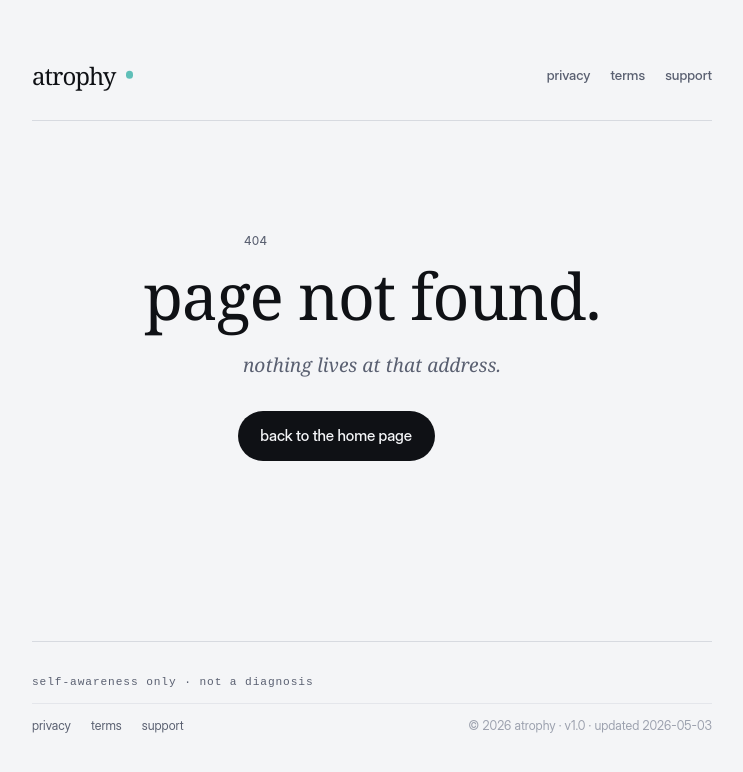
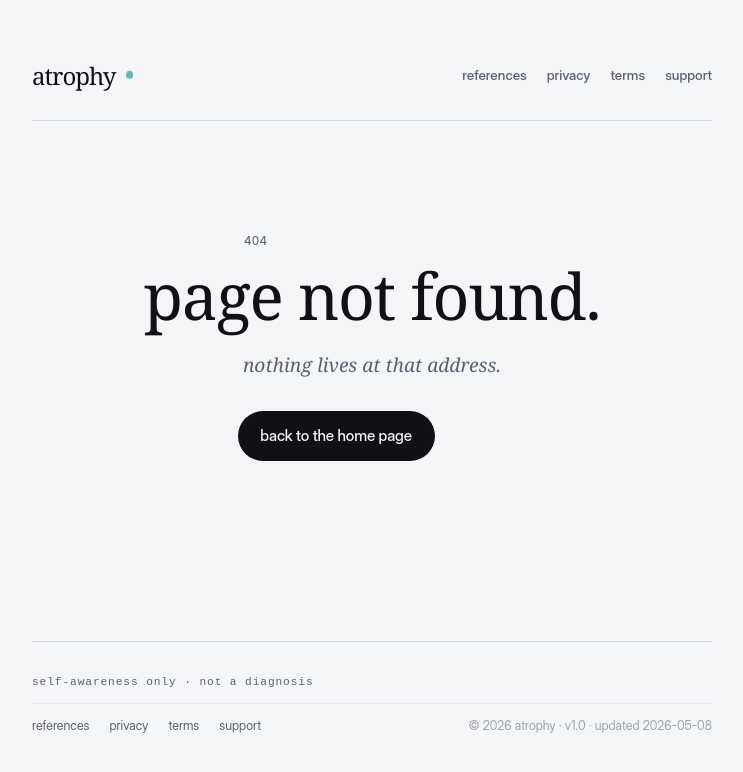
Before and after one commit to atrophy-ai/atrophy-ai.github.io, a plain HTML site: page 404.html in a window 1280 px wide. Shown: the whole page, without its empty margins (268-1011 px from the left). Drawn offline with Linux system fonts and the light colour scheme; a web font is replaced by a local one.

Commit message:
feat: link references page from header and footer nav across all pages

```diff
--- a/404.html
+++ b/404.html
@@ -14,6 +14,7 @@
       <header class="site">
         <a href="index.html" class="wordmark">atrophy</a>
         <nav class="site-nav">
+          <a href="references.html">references</a>
           <a href="privacy.html">privacy</a>
           <a href="terms.html">terms</a>
           <a href="support.html">support</a>
@@ -31,11 +32,12 @@
         <div class="disclaimer">self-awareness only · not a diagnosis</div>
         <div class="nav-row">
           <nav>
+            <a href="references.html">references</a>
             <a href="privacy.html">privacy</a>
             <a href="terms.html">terms</a>
             <a href="support.html">support</a>
           </nav>
-          <span class="meta">© 2026 atrophy · v1.0 · updated 2026-05-03</span>
+          <span class="meta">© 2026 atrophy · v1.0 · updated 2026-05-08</span>
         </div>
       </footer>
     </main>
```
Also changed, not shown: index.html (+4 -1 lines), privacy.html (+3 -1 lines), references.html (+1 -1 lines), support.html (+3 -1 lines), terms.html (+3 -1 lines).
